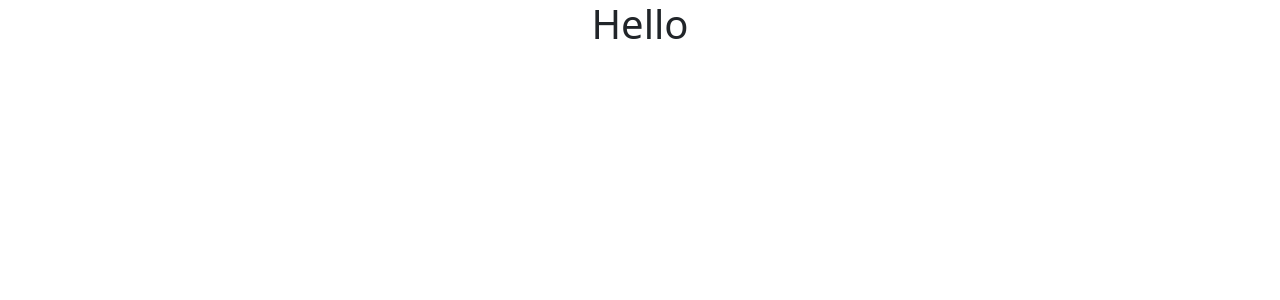
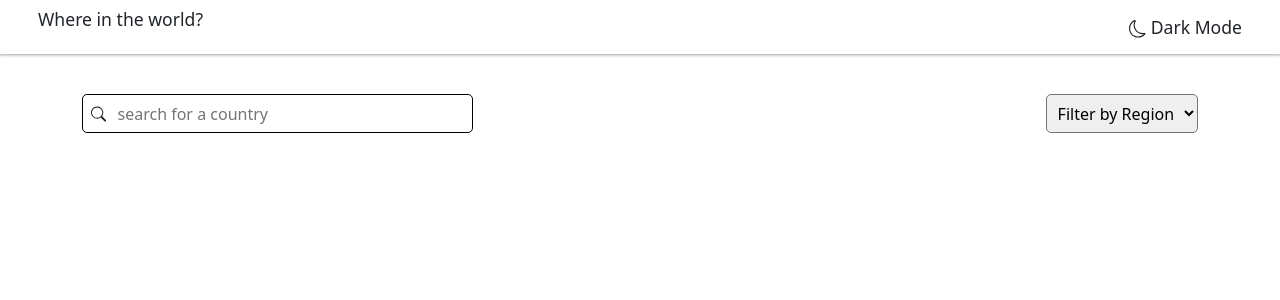
Before and after one commit to gasangw/All-Countries-App, a React (Create React App) app: page / in a window 1280 px wide. Shown: the top 300 px of the page. Built offline with nearby package versions, Linux system fonts and the light colour scheme.

Commit message:
Style the nav and the input sections

```diff
--- a/package.json
+++ b/package.json
@@ -10,6 +10,7 @@
     "react": "^18.2.0",
     "react-bootstrap": "^2.7.2",
     "react-dom": "^18.2.0",
+    "react-icons": "^4.8.0",
     "react-scripts": "5.0.1",
     "web-vitals": "^2.1.4"
   },
--- a/src/App.js
+++ b/src/App.js
@@ -1,9 +1,12 @@
 import './App.css';
+import Navigation from './components/Nav/Navigation';
+import Countries from './components/country/Countries';
 
 function App() {
   return (
     <div className="App">
-      <h1>Hello</h1>
+      <Navigation />
+      <Countries />
     </div>
   );
 }
--- /dev/null
+++ b/src/components/Nav/Navigation.jsx
@@ -0,0 +1,13 @@
+import { BsMoon } from "react-icons/bs";
+import './nav.css'
+
+const Navigation =() => {
+  return (
+      <div className='nav-container'>
+        <p className="nav-para">Where in the world?</p>
+          <span className="nav-icon"> <BsMoon /> Dark Mode</span>
+      </div>
+  );
+}
+
+export default Navigation;
--- /dev/null
+++ b/src/components/Nav/nav.css
@@ -0,0 +1,17 @@
+.nav-container {
+    display: flex;
+    align-items: center;
+    padding: 6px;
+    width: 100%;
+    box-shadow: rgba(60, 64, 67, 0.3) 0px 1px 2px 0px, rgba(60, 64, 67, 0.15) 0px 1px 3px 1px;
+}
+
+.nav-para, .nav-icon {
+    font-size: 1.1rem;
+    font-weight: 500;
+    padding: 0 2rem;
+}
+
+.nav-icon {
+    margin-left: auto;
+}
--- /dev/null
+++ b/src/components/country/Countries.jsx
@@ -0,0 +1,25 @@
+import React from 'react';
+import { BsSearch } from "react-icons/bs";
+import './countries.css'
+
+const Countries = () => {
+  return (
+    <div className='container'>
+      <div className='filter-search-sections'>
+        <div className='search-items'>
+            <BsSearch className='icon'/>
+            <input type='text' className='search-area' placeholder='search for a country'/>
+        </div>
+        <select className='filter-area'>
+            <option value=''>Filter by Region</option>
+            <option value='africa'>Africa</option>
+            <option value='america'>America</option>
+            <option value='asia'>Asia</option>
+            <option value='europe'>Europe</option>
+            <option value='oceania'>Oceania</option>
+        </select>
+      </div>
+    </div>
+  )
+}
+export default Countries;
--- /dev/null
+++ b/src/components/country/countries.css
@@ -0,0 +1,31 @@
+.filter-search-sections {
+    display: flex;
+    justify-content: space-between;
+    margin: 2.5rem 0;
+}
+
+.icon {
+  cursor: pointer;
+}
+
+.search-area, .filter-area{
+   padding: 0.4rem;
+   border-radius: 5px;
+}
+
+.search-items {
+    width: 35%;
+    display: flex;
+    justify-content: center;
+    align-items: center;
+    gap: 5px;
+    padding: 0 0.5rem;
+    border-radius: 5px;
+    border: 1px solid black;
+}
+
+.search-area {
+    width: 100%;
+    border: none;
+    outline: none;
+}
```
Also changed, not shown: 1 other file (tests, documents, lock files or other folders).
